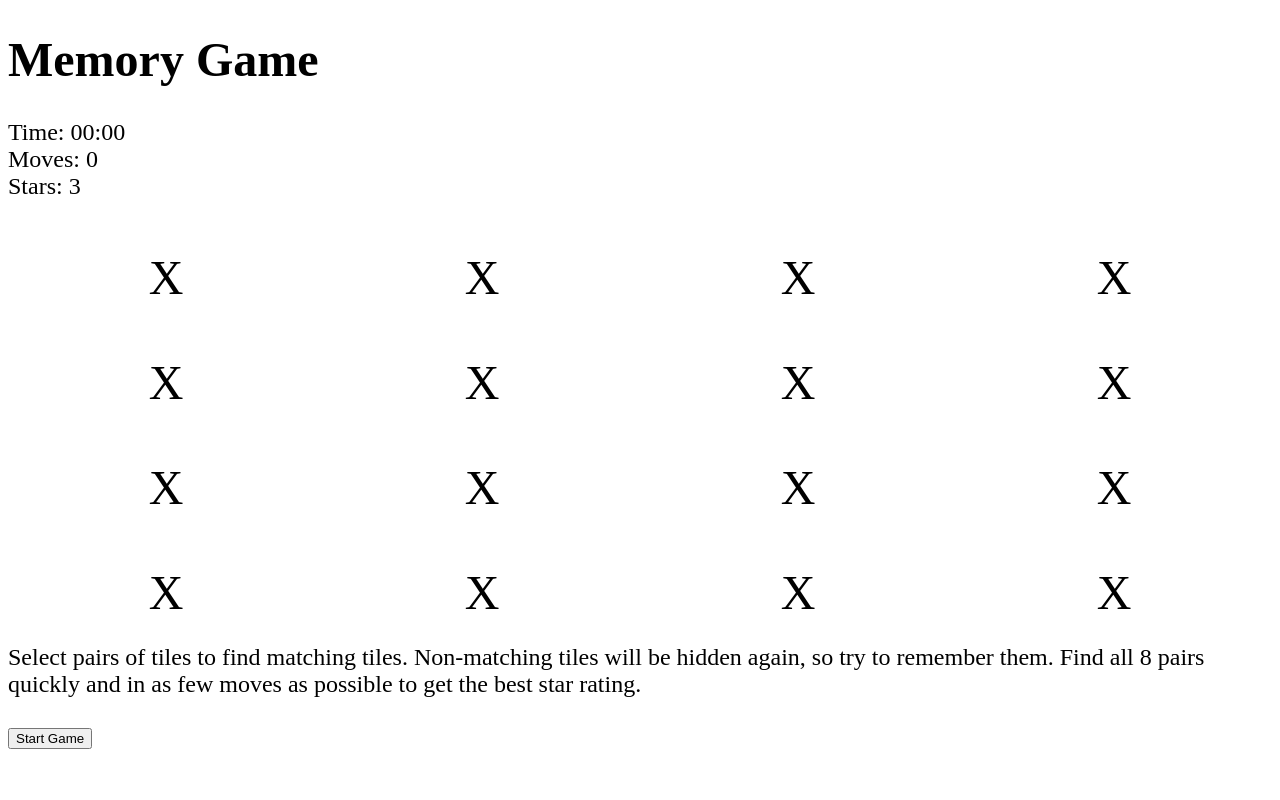
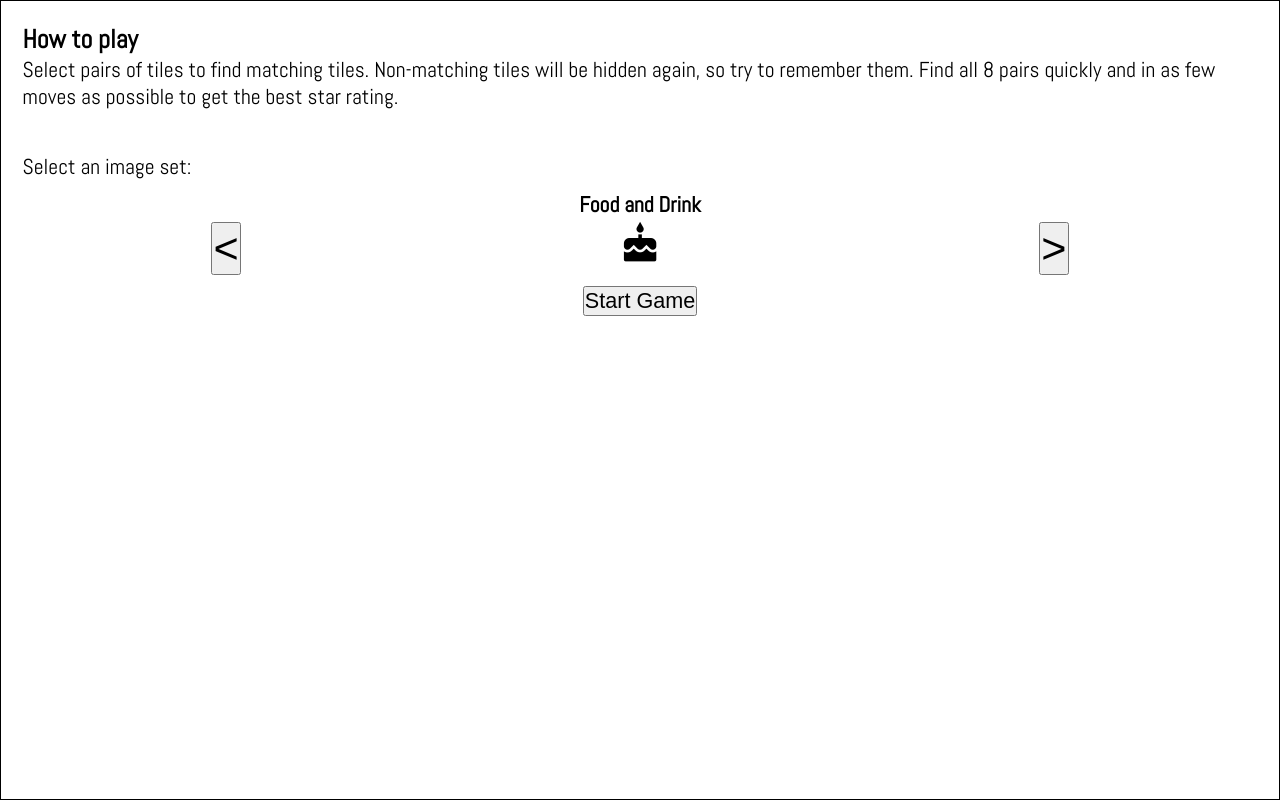
Before and after one commit to LaurenceScotford/udacity-fewd-project2, a plain HTML site: page index.html in a window 1280 px wide. Drawn offline with Linux system fonts and the light colour scheme.

Commit message:
Added initial user interface

```diff
--- a/css/app.css
+++ b/css/app.css
@@ -1,13 +1,70 @@
-body {
-  font-size: 1.5em;
+* {
+  box-sizing: border-box;
+  margin: 0;
 }
 
-.hidden-panel {
+body {
+  width: 100%;
+  font-family: 'Abel', sans-serif;
+  font-size: 1.5em;
+  padding: 0 0.5em;
+}
+
+body * {
+  padding: 0;
+}
+
+header {
+  width: 100%;
+  display: flex;
+  flex-wrap: wrap;
+}
+
+h1 {
+  width: 100%;
+  text-align: center;
+  padding-bottom: 0.25em;
+}
+
+h2 {
+  font-size: 1.2em;
+  font-weight: bold;
+}
+
+header div {
+  width: 33%;
+  text-align: center;
+}
+
+
+button:hover {
+  color: red;
+}
+
+.visible-mask {
+  position: fixed;
+  top: 0;
+  left: 0;
+  width: 100%;
+  height: 100%;
+  background-color: rgba(0, 0, 0, 0.75);
+}
+
+.hidden-panel, .hidden-mask {
   display: none;
 }
 
 .visible-panel {
+  position: fixed;
+  width: 100%;
+  height: 100%;
+  top: 0;
+  left: 0;
   display: block;
+  background-color: #fff;
+  border: 1px solid black;
+  padding: 1em;
+  font-size: 0.9em;
 }
 
 .cell {
@@ -17,3 +74,40 @@ body {
   text-align: center;
   font-size: 2em;
 }
+
+.set-slct-btn {
+  font-size: 2em;
+}
+
+.button-container {
+  text-align: center;
+}
+
+#set-selection {
+  padding-top: 2em;
+}
+
+#set-name {
+  padding: 0.5em 0 0.2em 0;
+  text-align: center;
+  font-weight: bold;
+}
+
+#set-slct-ctrls {
+  width: 100%;
+  display: flex;
+  justify-content: space-around;
+}
+
+#set-icon {
+  font-size: 2em;
+}
+
+#start-game-btn {
+  font-size: 1em;
+  margin: 0.5em auto;
+}
+
+#stars {
+  font-size: 1.2em;
+}
--- a/index.html
+++ b/index.html
@@ -2,7 +2,11 @@
 <html lang="en-GB">
 <head>
   <meta name="viewport" content="width=device-width, initial-scale=1.0">
+  <meta name="charset" content="utf-8">
   <title>Memory Game</title>
+  <link href="https://fonts.googleapis.com/css?family=Abel&display=swap" rel="stylesheet">
+  <link href="https://fonts.googleapis.com/icon?family=Material+Icons"
+      rel="stylesheet">
   <link rel="stylesheet" href="css/app.css">
   <script src="js/app.js"></script>
 </head>
@@ -11,21 +15,29 @@
     <h1>Memory Game</h1>
     <div id="time">Time: 00:00</div>
     <div id="moves">Moves: 0</div>
-    <div id="stars">Stars: 3</div>
+    <div id="stars" class="material-icons md-24">star star star</div>
   </header>
   <main>
-    <div id="grid0" class="cell r0 c0">X</div><div id="grid1" class="cell r0 c1">X</div><div id="grid2" class="cell r0 c2">X</div><div id="grid3" class="cell r0 c3">X</div>
-    <div id="grid4" class="cell r1 c0">X</div><div id="grid5" class="cell r1 c1">X</div><div id="grid6" class="cell r1 c2">X</div><div id="grid7" class="cell r1 c3">X</div>
-    <div id="grid8" class="cell r2 c0">X</div><div id="grid9" class="cell r2 c1">X</div><div id="grid10" class="cell r2 c2">X</div><div id="grid11" class="cell r2 c3">X</div>
-    <div id="grid12" class="cell r3 c0">X</div><div id="grid13" class="cell r3 c1">X</div><div id="grid14" class="cell r3 c2">X</div><div id="grid15" class="cell r3 c3">X</div>
+    <div id="grid0" class="cell r0 c0 material-icons md-24">texture</div><div id="grid1" class="cell r0 c1 material-icons md-24">texture</div><div id="grid2" class="cell r0 c2 material-icons md-24">texture</div><div id="grid3" class="cell r0 c3  material-icons md-24">texture</div>
+    <div id="grid4" class="cell r1 c0 material-icons md-24">texture</div><div id="grid5" class="cell r1 c1 material-icons md-24">texture</div><div id="grid6" class="cell r1 c2 material-icons md-24">texture</div><div id="grid7" class="cell r1 c3 material-icons md-24">texture</div>
+    <div id="grid8" class="cell r2 c0 material-icons md-24">texture</div><div id="grid9" class="cell r2 c1 material-icons md-24">texture</div><div id="grid10" class="cell r2 c2 material-icons md-24">texture</div><div id="grid11" class="cell r2 c3 material-icons md-24">texture</div>
+    <div id="grid12" class="cell r3 c0 material-icons md-24">texture</div><div id="grid13" class="cell r3 c1 material-icons md-24">texture</div><div id="grid14" class="cell r3 c2 material-icons md-24">texture</div><div id="grid15" class="cell r3 c3 material-icons md-24">texture</div>
   </main>
-  <div id="instr-panel" class="visible-panel">
-    <p>Select pairs of tiles to find matching tiles. Non-matching tiles will be hidden again, so try to remember them. Find all 8 pairs quickly and in as few moves as possible to get the best star rating.</p>
-    <button id="start-game-btn">Start Game</button>
-  </div>
-  <div id="win-panel" class="hidden-panel">
-    <p>You won!</p>
-    <button id="new-game-btn">New Game</button>
+  <div id="mask" class="visible-mask">
+    <div id="modal-dialog" class="visible-panel">
+      <h2 id="modal-title">How to play</h2>
+      <p id="modal-text">Select pairs of tiles to find matching tiles. Non-matching tiles will be hidden again, so try to remember them. Find all 8 pairs quickly and in as few moves as possible to get the best star rating.</p>
+      <div id="set-selection">
+        <p>Select an image set:</p>
+        <p id="set-name">&nbsp;</p>
+          <div id="set-slct-ctrls">
+            <button id="prev-set" class="set-slct-btn">&lt;</button>
+            <div id="set-icon" class="material-icons md-24">texture</div>
+            <button id="next-set"  class="set-slct-btn">&gt;</button>
+          </div>
+      </div>
+      <div class="button-container"><button id="start-game-btn">Start Game</button></div>
+    </div>
   </div>
   <script>
     // Initialise user interface as soon as DOM is loaded
--- a/js/app.js
+++ b/js/app.js
@@ -4,6 +4,14 @@ const NUM_TILESETS = 2;           // The number of tilesets in the grid
 const NUM_TILES = 8;              // The number of tiles in a tileset
 const TICK_LENGTH = 1000;         // Tghe frequency with which the clock is updated (every 1 second)
 const DELAY_AFTER_REVEAL = 1000;  // The time for which tiles are shown before the grid/model are updated (1 second)
+const TILESETS = [
+  {name: "Food and Drink",
+   images: ["cake", "free_breakfast", "restaurant", "local_bar", "local_dining", "fastfood", "local_pizza", "local_drink"]},
+  {name: "Transport",
+   images: ["directions_bike", "directions_boat", "directions_bus", "directions_car", "flight", "local_shipping", "tram", "train"]},
+  {name: "Emoticons",
+   images: ["mood", "mood_bad", "sentiment_dissatisfied", "sentiment_satisfied", "sentiment_very_dissatisfied", "thumb_down", "thumb_up", "favorite"]},
+];
 
 // Data model
 var mgModel = {
@@ -15,7 +23,8 @@ var mgModel = {
   tiles: [],          // An array holding the game tiles
   startTime: 0,       // The time at which the game was started
   timer: null,        // Handle for the timer handler
-  trackEvents: false  // True if click events are currenly being tracked
+  trackEvents: false, // True if click events are currenly being tracked
+  tileset: 0          // Tileset in use
 };
 
 // Game logic and data model functions
@@ -59,6 +68,7 @@ function shuffle(outputArray) {
   }
 
   // Select items at random from the ordered array and place them into outputArray
+  console.log("\n");    // DEVELOPMENT FEATURE
   let consoleOut = "";  // DEVELOPMENT FEATURE
   while (tilesTemp.length > 0) {
     let cellInfo = tilesTemp.splice(Math.floor(Math.random() * tilesTemp.length), 1);
@@ -154,7 +164,8 @@ function won() {
   mgModel.trackEvents = false;
 
   // Show the game won panel
-  document.querySelector("#win-panel").classList.replace("hidden-panel","visible-panel");
+  document.querySelector("#mask").classList.replace("hidden-mask","visible-mask");
+  document.querySelector("#modal-dialog").classList.replace("hidden-panel","visible-panel");
 }
 
 /**
@@ -184,20 +195,45 @@ function checkStars() {
  * @description Sets up references to UI elements and event handlers
  */
 function initUI() {
+  // Update the name and icon for the set selection on the model dialogue
+  updateSetSelection();
+  // Set up event handlers for the controls on the modal dialogue
+  document.querySelector("#prev-set").addEventListener("click", changeSet);
+  document.querySelector("#next-set").addEventListener("click", changeSet);
   document.querySelector("#start-game-btn").addEventListener("click", function() {
-    document.querySelector("#instr-panel").classList.replace("visible-panel","hidden-panel");
-    startGame();
-  });
-  document.querySelector("#new-game-btn").addEventListener("click", function() {
-    document.querySelector("#win-panel").classList.replace("visible-panel","hidden-panel");
+    document.querySelector("#modal-dialog").classList.replace("visible-panel","hidden-panel");
+    document.querySelector("#modal-dialog h2").innerHTML = "You won!";
+    document.querySelector("#modal-text").innerHTML = "Want to play again?";
+    document.querySelector("#mask").classList.replace("visible-mask","hidden-mask");
     startGame();
   });
   document.querySelector("main").addEventListener("click", playerInput);
 }
 
 /**
+ * @description Updates the current set name and icon in the set selector on the modal dialogue
+ */
+function updateSetSelection() {
+  document.querySelector("#set-name").innerHTML = TILESETS[mgModel.tileset].name;
+  document.querySelector("#set-icon").innerHTML = TILESETS[mgModel.tileset].images[0];
+}
+
+/**
+ * @description Event handler called when one of the buttons to change the set is clicked
+ * @param {Object} event Event structure sent to the handler
+ */
+function changeSet(event) {
+  if (event.target.id === "prev-set") {
+    mgModel.tileset = (mgModel.tileset === 0 ? TILESETS.length - 1 : mgModel.tileset - 1);
+  } else {
+    mgModel.tileset = (mgModel.tileset === TILESETS.length - 1 ? 0 : mgModel.tileset + 1);
+  }
+  updateSetSelection();
+}
+
+/**
  * @description Handler called when the player clicks within the grid
- * @param {Number} event Event structure sent to the handler
+ * @param {Object} event Event structure sent to the handler
  */
 function playerInput(event) {
   // if we are currently tracking events and the click is inside one of the grid cells, select that cell
@@ -214,7 +250,22 @@ function drawGameInfo() {
   let formattedTime = formatTime(mgModel.time);
   document.querySelector("#time").innerHTML = `Time: ${formattedTime}`;
   document.querySelector("#moves").innerHTML = `Moves: ${mgModel.moves}`;
-  document.querySelector("#stars").innerHTML = `Stars: ${mgModel.stars}`;
+  drawStars();
+}
+
+/**
+ * @description Draws the current number of stars awarded to the player on the UI
+ */
+function drawStars() {
+  let starHTML = ""
+  for (let star = 0; star < NUM_STARS; star++) {
+    if (star < mgModel.stars) {
+      starHTML += "star "
+    } else {
+      starHTML += "star_border "
+    }
+  }
+  document.querySelector("#stars").innerHTML = starHTML;
 }
 
 /**
@@ -223,7 +274,7 @@ function drawGameInfo() {
 function drawGrid() {
   let gridItem = 0;
   for (let cell of mgModel.tiles) {
-    document.querySelector(`#grid${gridItem}`).innerHTML = (cell[0].state === "unmatched" ? "X" : cell[0].tile);
+    document.querySelector(`#grid${gridItem}`).innerHTML = (cell[0].state === "unmatched" ? "texture" : TILESETS[mgModel.tileset].images[cell[0].tile]);
     gridItem++;
   }
 }
```
